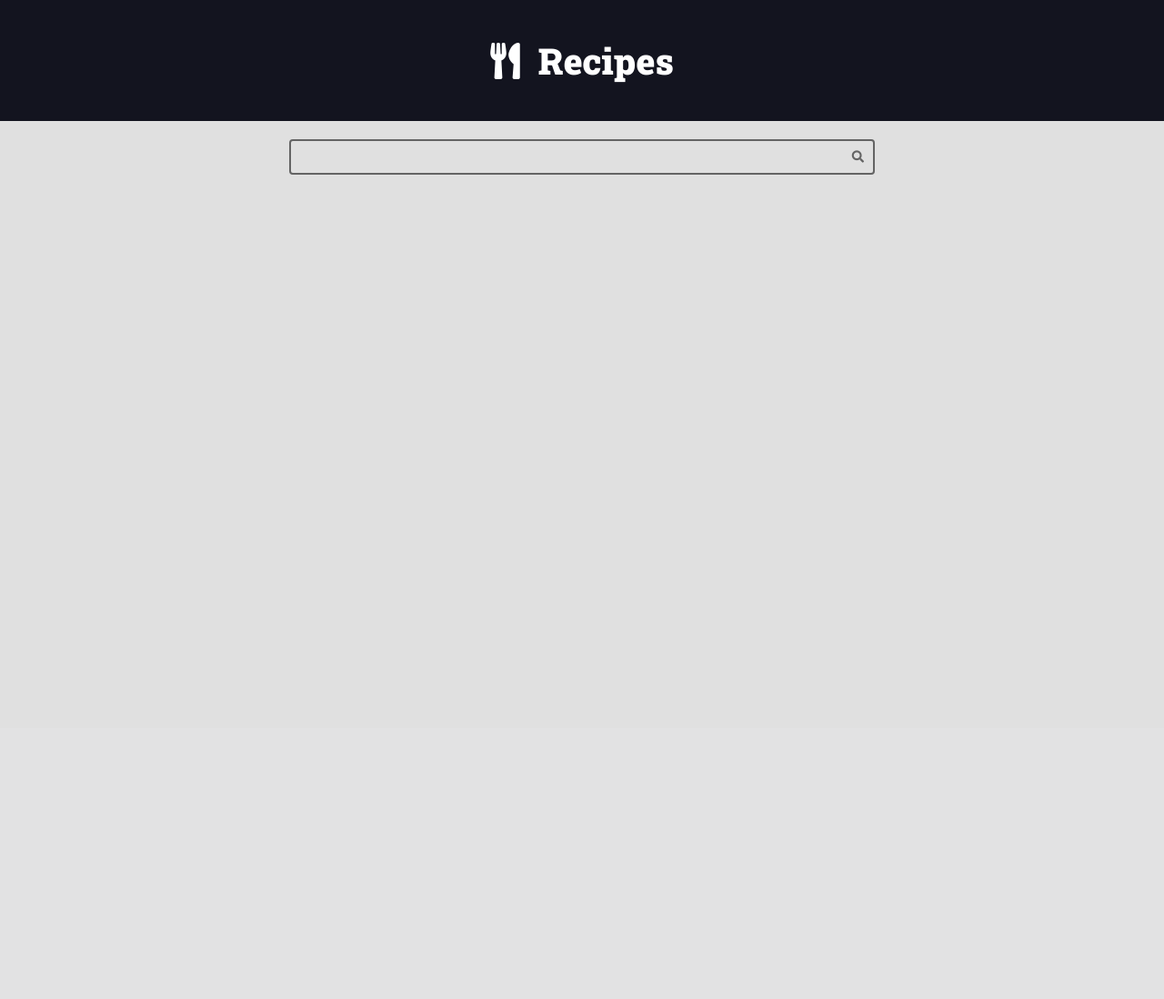
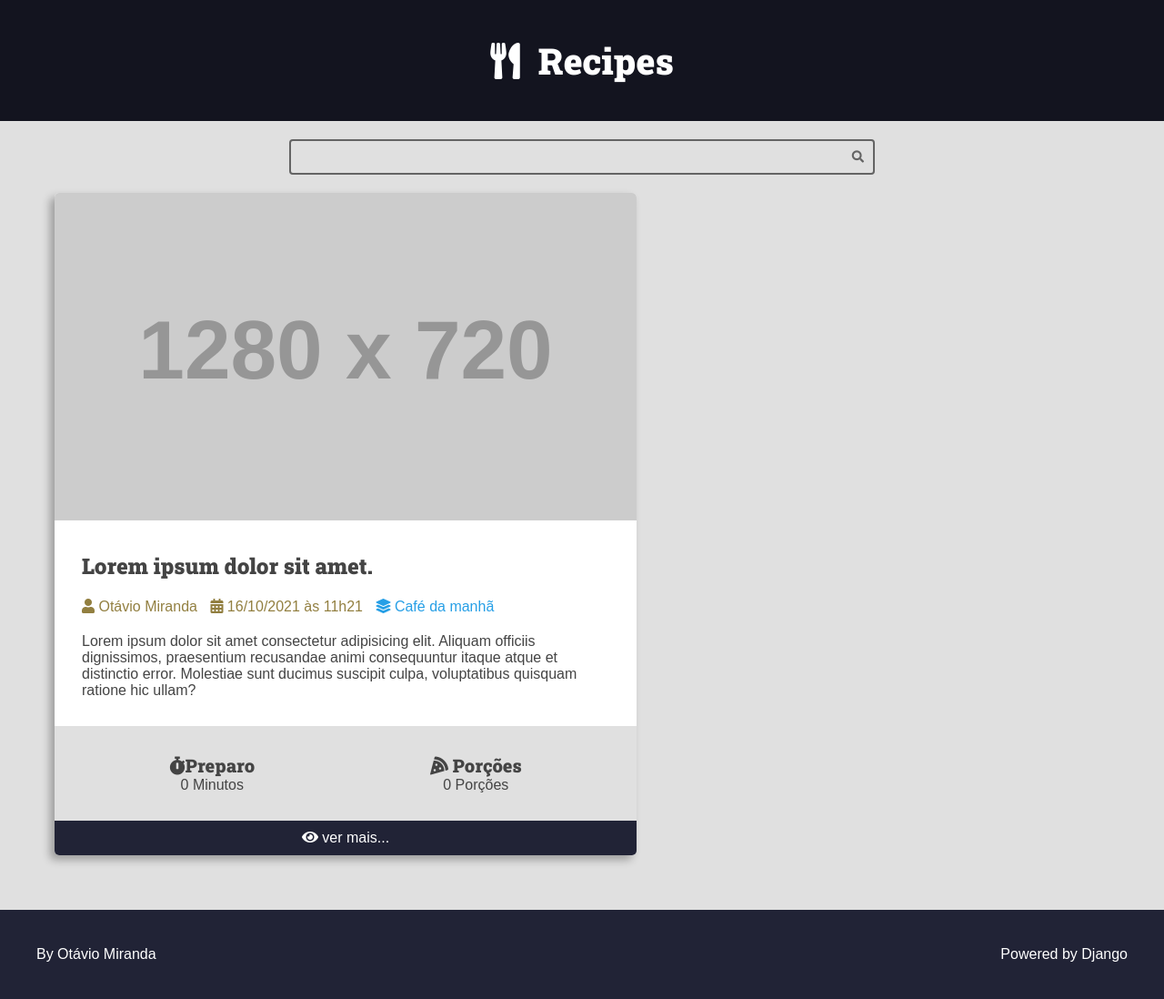
Before and after one commit to Renatorlf/web-django-Project1, a Django app: page / in a window 1280 px wide. Shown: the whole page at 91% size. Before the commit the page ends 192 px from the top, so only its background shows below. Run offline with Django 4.2, Linux system fonts and the light colour scheme; grey boxes labelled with a size stand in for pictures from a placeholder-image service; some libraries are stand-ins or nearby versions.

Commit message:
finalizando os glides CSS

```diff
--- a/recipes/templates/recipes/pages/home.html
+++ b/recipes/templates/recipes/pages/home.html
@@ -2,14 +2,14 @@
 
 <body>
     {%include 'recipes/partials/header.html'%}
+    {%include 'recipes/partials/search.html'%}
 
-    <div class="search-container">
-        <div class="search">
-            <form action="" class="search-form">
-                <input type="search" class="search-input" name="search">
-                <button type="submit" class="search-button"><i class="fas fa-search"></i></button>
-            </form>
+    <main class="main-content-container">
+        <div class="main-content main-content-list container">
+        {%include 'recipes/partials/recipe.html'%}
+
         </div>
-    </div>
+    </main>
+    {%include 'recipes/partials/footer.html'%}
 </body>
 </html>
--- a/recipes/templates/recipes/partials/Style.html
+++ b/recipes/templates/recipes/partials/Style.html
@@ -20,13 +20,13 @@
         :root{
             --color-primary :#269fe6 ;
             --color-primary-hover :#2086c2 ;
-            --cor-primária-escura :#13141f ;
+            --color-primary-black :#13141f ;
             --color-primary-dark-hover:#212336 ;
             --color-primary-light :#d4ecfa ;
             --color-primary-light-hover :#bdd8e7 ;
 
-            --cor-white :  #fff ;
-            --cor-preto:  #000 ;
+            --color-white: #ffffff ;
+            --color-preto:  #000000 ;
 
             --color-dark-texto:  #444 ;
             --color-info-light:  #cce5ff ;
@@ -40,7 +40,7 @@
             --color-debug-dark: #4d86c4 ;
             --color-sucesso-escuro: #4a9c5d ;
             --color-alert-escuro: #927f40 ;
-            --color-warning-dark: #927f40 ;
+            --color-warning-dark: #a78a2d ;
             --color-error-dark: #da525d ;
 
             --color-cinza-0: #f9f9f9 ;
@@ -75,6 +75,7 @@
             background: var(--color-cinza-1);
             font-size: 1.6rem;
             font-family: var(--font-primary);
+            color: var(--color-dark-texto);
         }
 
         h1,h2,h3,h4,h5,h6{
@@ -88,12 +89,12 @@
         }
 
         .main-header-container{
-            background: var(--cor-primária-escura);
+            background: var(--color-primary-black);
         }
 
         .main-logo{
             font-size: 4rem;
-            color: var(--cor-white);
+            color: var(--color-white);
             text-decoration: none;
             display: flex;
             flex-flow: row nowrap;
@@ -148,11 +149,131 @@
 
         .search-form:focus-within{
             border-color: var(--color-primary) ;
-            background: var(--cor-white);
+            background: var(--color-white);
         }
+
 
         .search-form:focus-within .search-button{
             color: var(--color-primary) ;
         }
+
+        .main-content-container{
+            padding: 20px;
+
+        }
+
+        .main-content{
+            padding-top: 0;
+        }
+
+        .main-content-list{
+            display: grid;
+            grid-template-columns: repeat(auto-fit, minmax(340px, 1fr));
+            gap: var(--spacing-gutter-large)
+        }
+
+        .recipe{
+            background-color: var(--color-white);
+            box-shadow: -5px 5px 10px rgba(0, 0, 0, .3);
+            transition: all 300ms ease-in-out;
+            transform: scale(1);
+            border-radius: 0.5rem;
+            overflow: hidden;
+        }
+
+        .recipe img{
+            max-width: 100%;
+        }
+
+        .recipe-list-intem{
+            max-width: 64rem;
+        }
+
+        .recipe-list-intem:hover{
+            transform: scale(1.01);
+            box-shadow: -5px 5px 10px rgba(0, 0, 0, .6);
+        }
+
+        .recipe-title-container{
+            padding: var(--spacing-gutter-medium);
+            padding-bottom: 2rem;
+        }
+
+        .recipe-autor{
+            padding: 0 var(--spacing-gutter-medium);
+        }
+
+        .recipe-content{
+            padding: var(--spacing-gutter-medium);
+            padding-top: 2rem;
+        }
+
+        .recipe-autor-item{
+            color: var(--color-alert-escuro);
+            margin-right: 1rem;
+        }
+
+        .recipe-autor a{
+            color: var(--color-primary);
+            transition: all 300ms ease-in-out;
+            text-decoration: none;
+        }
+
+        .recipe-autor a:hover{
+            color: var(--color-primary-dark-hover);
+        }
+
+        .recipe-meta-container{
+            display: flex;
+            flex-flow:row wrap;
+            padding: var(--spacing-gutter-medium);
+            background: var(--color-cinza-1);
+        }
+
+        .recipe-meta{
+            display: flex;
+            flex-flow: column nowrap;
+            flex-shrink: 1;
+            flex-grow: 1;
+            text-align: center;
+        }
+
+        .recipe-meta-title{
+            font-size: 2rem;
+        }
+
+        .recipe-footer a{
+            background: var(--color-primary-dark-hover);
+            display: block;
+            color: var(--color-white);
+            text-decoration: none;
+            text-align: center;
+            padding: 1rem var(--spacing-gutter-medium);
+            transition: all 300ms ease-in-out;
+        }
+
+        .recipe-footer a:hover{
+            filter: brightness(1.7);
+        }
+
+        .main-footer{
+            display: flex;
+            align-items: center;
+            justify-content: space-between;
+            background: var(--color-primary-dark-hover);
+            color: var(--color-white);
+            padding: var(--spacing-gutter-large);
+        }
+
+        .main-footer a{
+            color: var(--color-white);
+            text-decoration: none;
+            transition: all 300ms ease-in-out;
+        }
+
+        .main-footer a:hover{
+            filter: brightness(.8);
+        }
+
     </style>
 </head>
--- /dev/null
+++ b/recipes/templates/recipes/partials/footer.html
@@ -0,0 +1,9 @@
+<footer class="main-footer">
+    <div class="developer">
+      <a href="https://www.otaviomiranda.com.br/" target="_blank" rel="noreferrer noopener">By Otávio Miranda</a>
+    </div>
+
+    <div class="powered">
+      <a href="https://www.djangoproject.com/" target="_blank" rel="noreferrer noopener">Powered by Django</a>
+    </div>
+  </footer>
--- /dev/null
+++ b/recipes/templates/recipes/partials/recipe.html
@@ -0,0 +1,48 @@
+<div class="recipe recipe-list-intem">
+    <div class="recipe-cover">
+        <img src="https://placehold.jp/1280x720.png" alt="temporário">
+    </div>
+    <div class="recipe-title-container">
+        <h2 class="recipe-title">Lorem ipsum dolor sit amet.</h2>
+    </div>
+    <div class ="recipe-autor">
+        <span class ="recipe-autor-item" >
+            <i class ="fas fa-user"></i >
+            Otávio Miranda
+        </span>
+            <span class ="recipe-autor-item" >
+                <i class ="fas fa-calendar-alt" ></i >
+                16/10/2021 às 11h21
+            </span>
+        <span class =" recipe-autor-item " >
+            <a href ="/receitas/categoria/café-da-manha/" >
+                <i class ="fas fa-layer-group" > </i >
+                <span> Café da manhã </span >
+            </a>
+        </span>
+</div>
+<div class="recipe-content">
+    <p>Lorem ipsum dolor sit amet consectetur adipisicing elit. Aliquam officiis dignissimos, praesentium recusandae animi consequuntur itaque atque et distinctio error. Molestiae sunt ducimus suscipit culpa, voluptatibus quisquam ratione hic ullam?
+    </p>
+</div>
+<div class="recipe-meta-container">
+    <div class="recipe-meta recipe-preparation">
+        <h3 class="recipe-meta-title"><i class="fas fa-stopwatch"></i>Preparo</h3>
+        <div class="recipe-meta-text">
+            0 Minutos
+        </div>
+    </div>
+    <div class="recipe-meta recipe-servings">
+        <h3 class="recipe-meta-title"><i class="fas fa-pizza-slice"></i> Porções</h3>
+        <div class="recipe-meta-text">
+            0 Porções
+        </div>
+    </div>
+</div>
+    <footer class="recipe-footer">
+        <a class="recipe-read-more button button-dark button-full-width" href="/recipes/3/">
+            <i class="fas fa-eye"></i>
+            <span>ver mais...</span>
+        </a>
+    </footer>
+</div>
--- /dev/null
+++ b/recipes/templates/recipes/partials/search.html
@@ -0,0 +1,8 @@
+<div class="search-container">
+    <div class="search">
+        <form action="" class="search-form">
+            <input type="search" class="search-input" name="search">
+            <button type="submit" class="search-button"><i class="fas fa-search"></i></button>
+        </form>
+    </div>
+</div>
```
